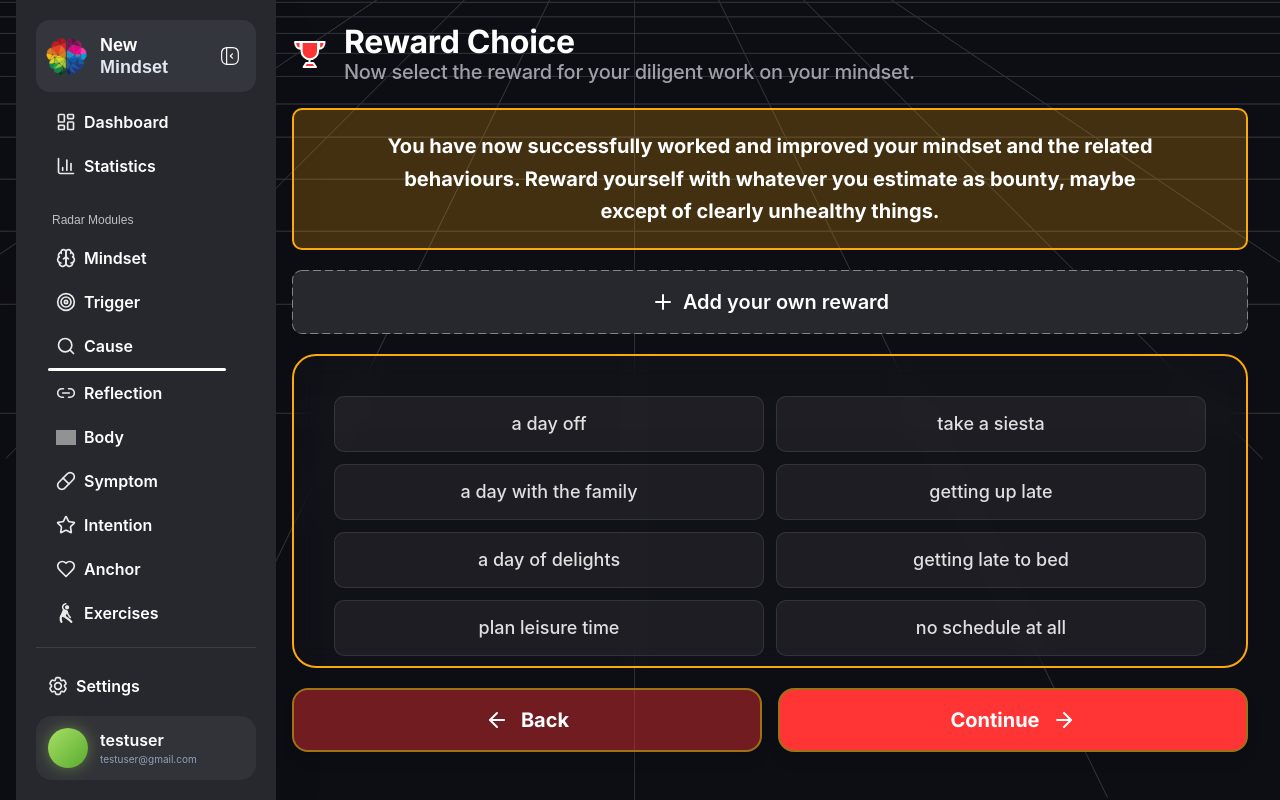
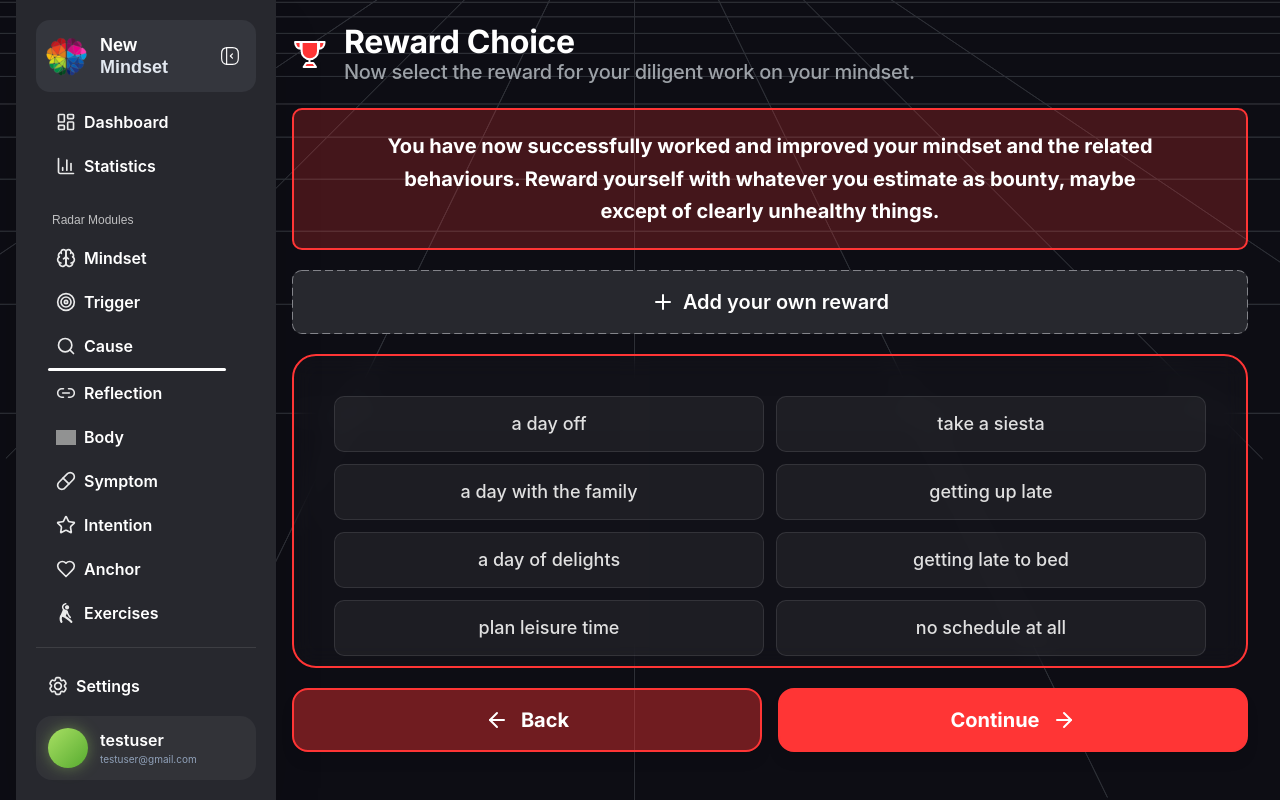
Before and after one commit to HafizAbeer/mind-set-1, a React (Vite) app: page /reward-choice-select in a window 1280 px wide. Built offline with nearby package versions, Linux system fonts and the light colour scheme; grey boxes are pictures that could not be loaded; a web font is replaced by a local one.

Commit message:
Reward Choice Select: unify screen to the red reward theme (description box, options border, selection, button borders were orange/mixed)

```diff
--- a/src/pages/RewardChoiceSelect.jsx
+++ b/src/pages/RewardChoiceSelect.jsx
@@ -50,8 +50,8 @@ const RewardChoiceSelect = () => {
     setSelectedReward(text);
   };
 
-  const themeColor = "#6CB083";
-  const themeGradient = "linear-gradient(180deg, #6CB083 0%, #115A2A 100%)";
+  const themeColor = "#FF3535";
+  const themeGradient = "linear-gradient(180deg, #FF7E7E 0%, #CD4343 100%)";
 
   return (
     <div className="relative h-screen w-full overflow-hidden">
@@ -67,9 +67,9 @@ const RewardChoiceSelect = () => {
               />
 
               <div
-                className="w-full border rounded-[10px] p-[16px_20px] sm:p-[20px_32px] flex items-center justify-center shrink-0 relative border-2 border-[#FBA90B] rounded-[10px]"
+                className="w-full border rounded-[10px] p-[16px_20px] sm:p-[20px_32px] flex items-center justify-center shrink-0 relative border-2 border-[#FF3535] rounded-[10px]"
                 style={{
-                  background: "#FBA90B3A",
+                  background: "#FF35353A",
                 }}
               >
                 <div className="w-full flex flex-col items-center justify-center text-center px-0 sm:px-12">
@@ -96,7 +96,7 @@ const RewardChoiceSelect = () => {
                 </div>
               </button>
 
-              <div className="relative w-full min-h-[300px] flex-1 overflow-y-auto p-4 sm:p-[32px] md:p-[40px] border-2 border-[#FBA90B] rounded-[24px] bg-white/2 backdrop-blur-md custom-scrollbar">
+              <div className="relative w-full min-h-[300px] flex-1 overflow-y-auto p-4 sm:p-[32px] md:p-[40px] border-2 border-[#FF3535] rounded-[24px] bg-white/2 backdrop-blur-md custom-scrollbar">
                 <div className="grid grid-cols-1 md:grid-cols-2 gap-[12px] w-full items-start">
                   {rewards.map((reward, index) => (
                     <button
@@ -105,7 +105,7 @@ const RewardChoiceSelect = () => {
                       className={cn(
                         "min-h-[56px] w-full rounded-[10px] px-6 py-3 flex items-center justify-center transition-all font-inter font-medium text-[16px] sm:text-[18px] border-[1px] text-center",
                         selectedReward === reward
-                          ? "bg-[#F7383B] text-white border-[#F7383B] font-bold shadow-lg"
+                          ? "bg-[#FF3535] text-white border-[#FF3535] font-bold shadow-lg"
                           : "bg-white/5 text-[#E0E0E0] border-white/10 hover:bg-white/10",
                       )}
                     >
@@ -119,7 +119,7 @@ const RewardChoiceSelect = () => {
                 <button
                   type="button"
                   onClick={() => navigate("/reward-choice")}
-                  className="flex-1 md:w-[calc(50%-8px)] h-[64px] rounded-[16px] flex items-center justify-center gap-[12px] p-[10px] md:p-[16px] font-inter font-bold text-white transition-all shadow-lg border-[2px] border-[#A17116] text-[15px] md:text-[20px] active:scale-95 bg-white/5"
+                  className="flex-1 md:w-[calc(50%-8px)] h-[64px] rounded-[16px] flex items-center justify-center gap-[12px] p-[10px] md:p-[16px] font-inter font-bold text-white transition-all shadow-lg border-[2px] border-[#FF3535] text-[15px] md:text-[20px] active:scale-95 bg-white/5"
                   style={{
                     background: "#FF353569",
                   }}
@@ -130,7 +130,7 @@ const RewardChoiceSelect = () => {
                 <button
                   type="button"
                   onClick={() => navigate("/dashboard")}
-                  className="flex-1 md:w-[calc(50%-8px)] h-[64px] rounded-[16px] flex items-center justify-center gap-[12px] p-[10px] md:p-[16px] font-inter font-bold text-white transition-all shadow-lg border-[2px] border-[#A17116] text-[15px] md:text-[20px] active:scale-95"
+                  className="flex-1 md:w-[calc(50%-8px)] h-[64px] rounded-[16px] flex items-center justify-center gap-[12px] p-[10px] md:p-[16px] font-inter font-bold text-white transition-all shadow-lg border-[2px] border-[#FF3535] text-[15px] md:text-[20px] active:scale-95"
                   style={{
                     background: "#FF3535",
                   }}
```
